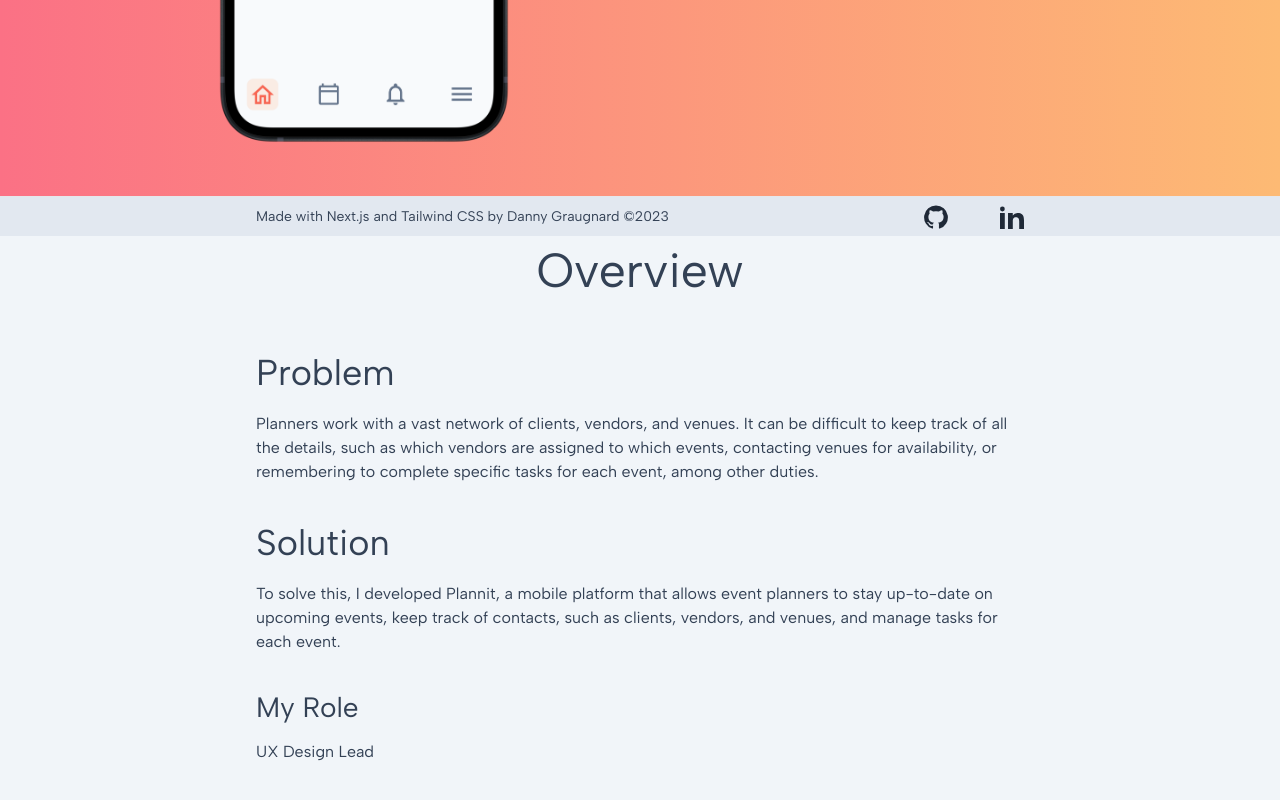
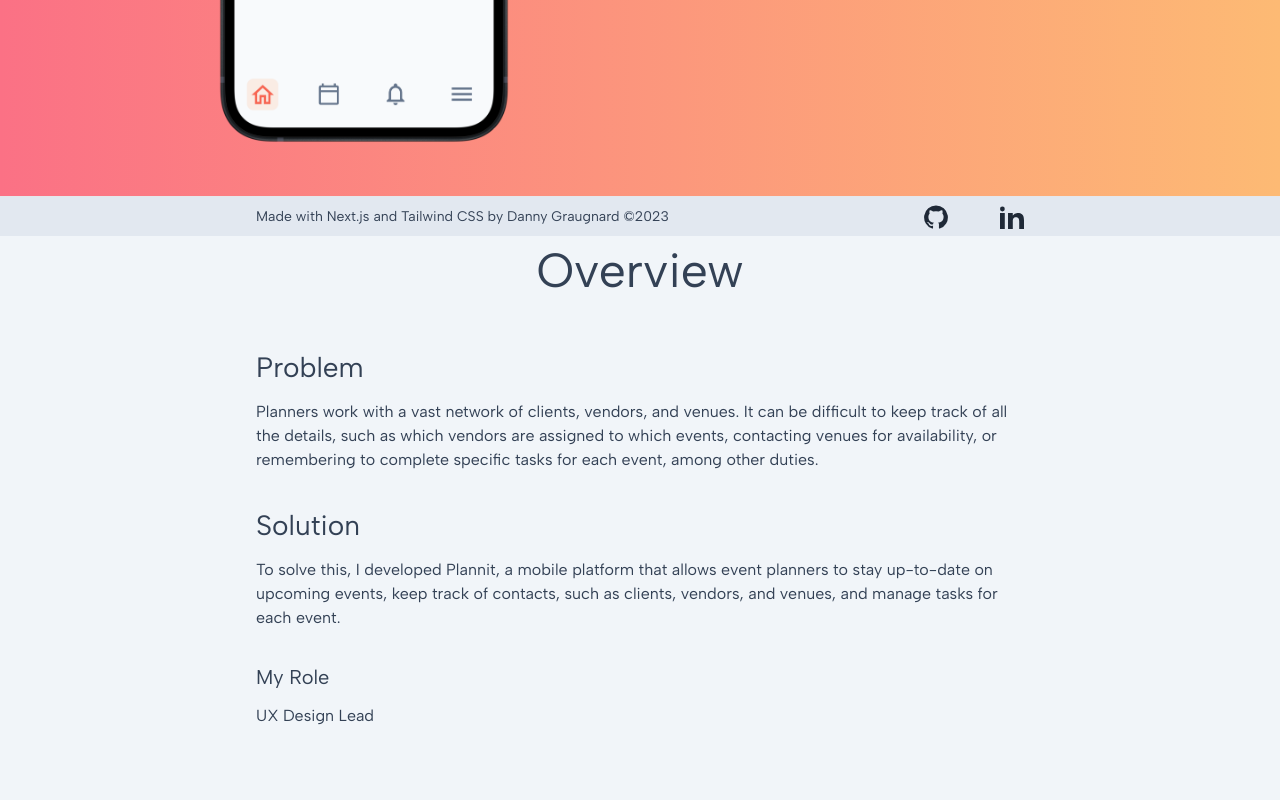
Before and after one commit to dan11218/portfolio-app, a Next.js app: page /projects/plannit in a window 1280 px wide. Shown: the part 564-1364 px from the top of the page. Built offline with nearby package versions, Linux system fonts and the light colour scheme.

Commit message:
adds h4 font

```diff
--- a/app/globals.css
+++ b/app/globals.css
@@ -13,6 +13,9 @@ h2 {
 h3 {
   font-size: 28px;
 }
+h4 {
+  font-size: 20px;
+}
 
 p {
   font-size: 16px;
--- a/app/projects/plannit/overview.tsx
+++ b/app/projects/plannit/overview.tsx
@@ -6,7 +6,7 @@ export default function Overview() {
       <h1 className="mb-10">Overview</h1>
       <div className="flex w-full max-w-3xl flex-col">
         <div className="mb-8 flex flex-col">
-          <h2 className="mb-3">Problem</h2>
+          <h3 className="mb-3">Problem</h3>
           <p>
             Planners work with a vast network of clients, vendors, and venues.
             It can be difficult to keep track of all the details, such as which
@@ -16,7 +16,7 @@ export default function Overview() {
           </p>
         </div>
         <div className="mb-8 flex flex-col">
-          <h2 className="mb-3">Solution</h2>
+          <h3 className="mb-3">Solution</h3>
           <p>
             To solve this, I developed Plannit, a mobile platform that allows
             event planners to stay up-to-date on upcoming events, keep track of
@@ -25,7 +25,7 @@ export default function Overview() {
           </p>
         </div>
         <div className="mb-8 flex flex-col">
-          <h3 className="mb-3">My Role</h3>
+          <h4 className="mb-3">My Role</h4>
           <p>UX Design Lead</p>
         </div>
       </div>
```
